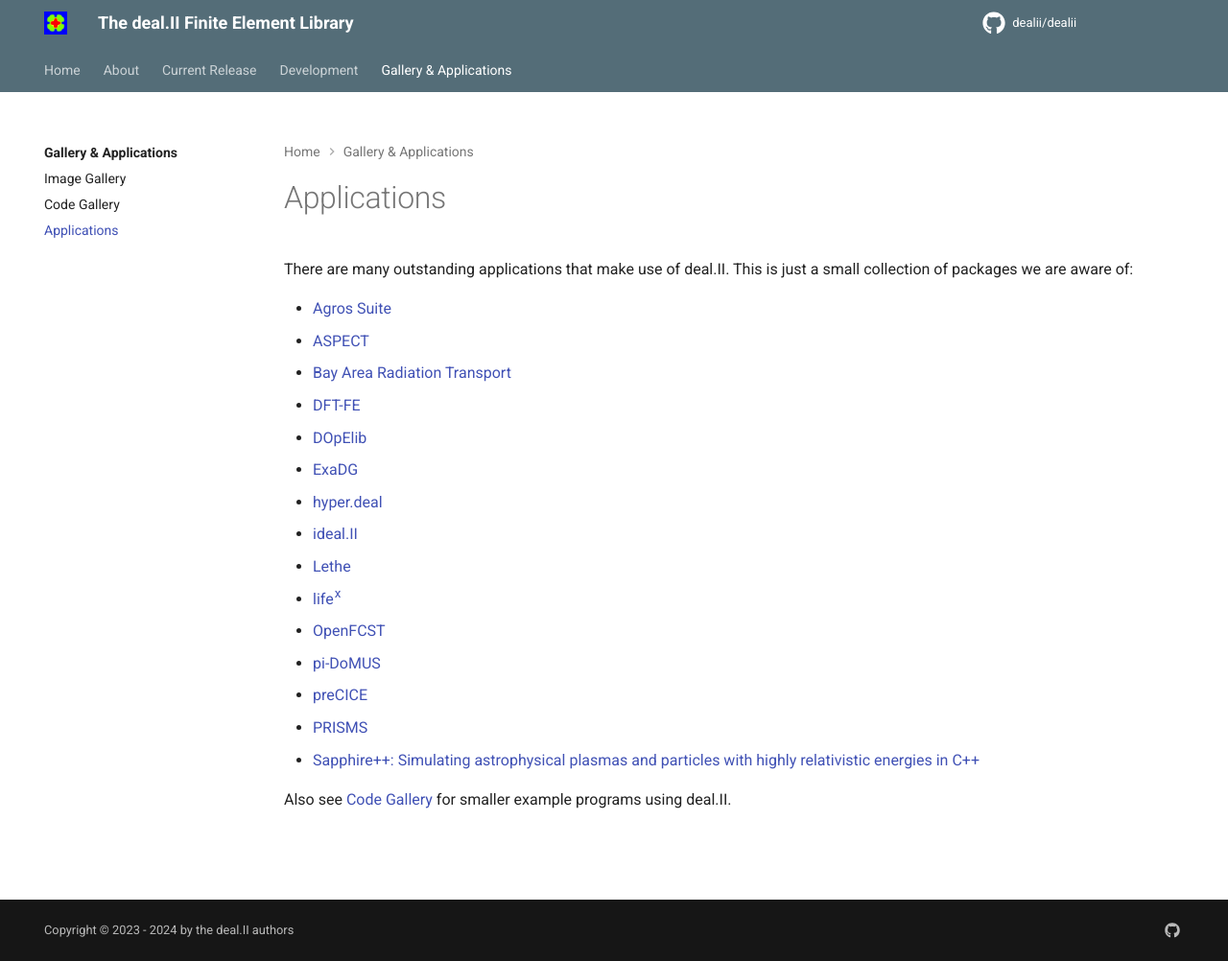
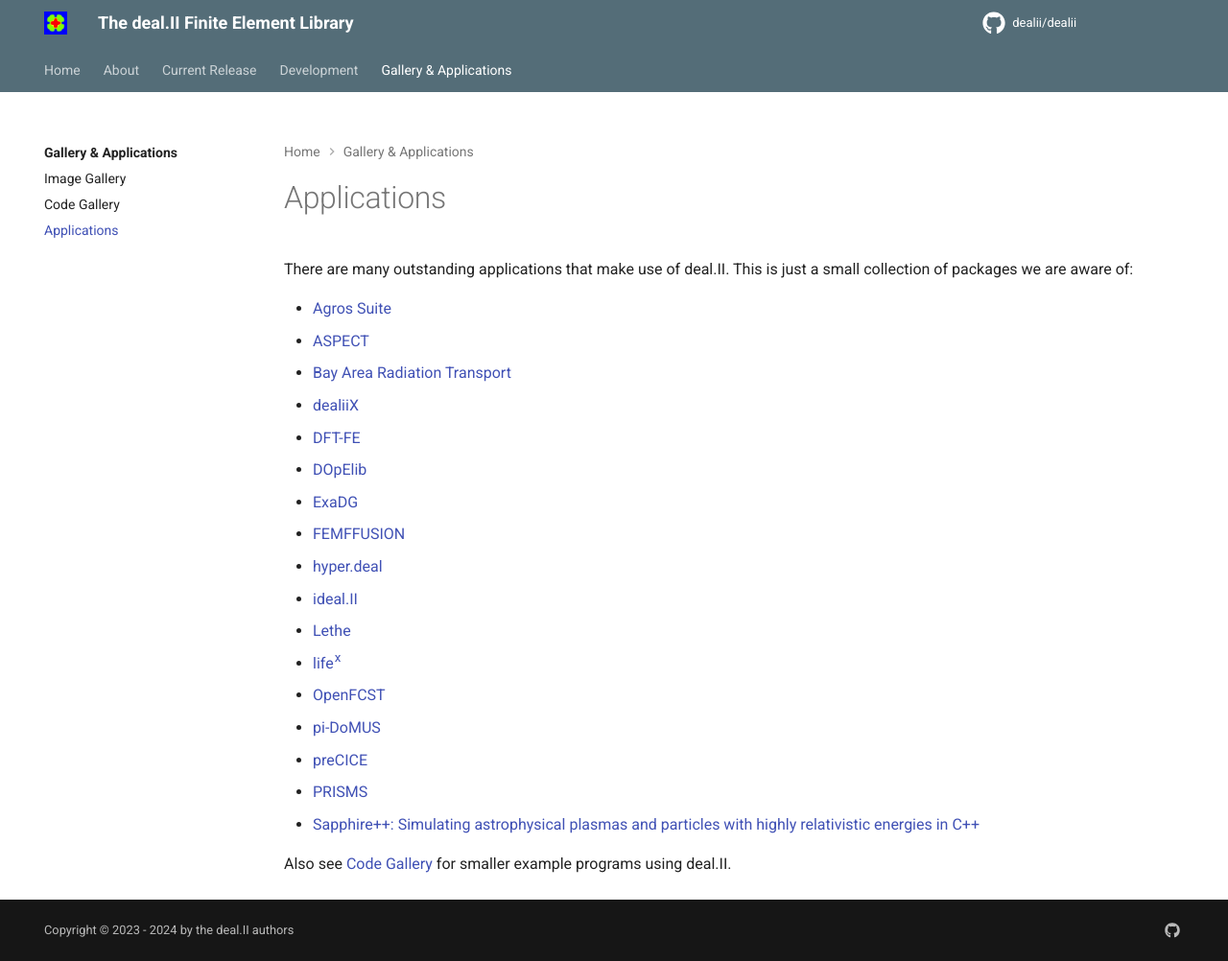
Before and after one commit to dealii/website, an MkDocs documentation site: the page built from docs/gallery_applications/applications.md, in a window 1280 px wide and 1002 px high. Shown: the whole window at 96% size. Built offline with MkDocs 1.6.1 and Material for MkDocs 9.7.7, drawn with Linux system fonts in a browser that asks for light colours; comment, search, counter and statistics services are not loaded.

Commit message:
Added dealiiX and FEMFFUSION to list of applications.

```diff
--- a/docs/gallery_applications/applications.md
+++ b/docs/gallery_applications/applications.md
@@ -6,9 +6,11 @@
 - [Agros Suite](http://www.agros2d.org/)
 - [ASPECT](https://aspect.geodynamics.org)
 - [Bay Area Radiation Transport](https://github.com/SlaybaughLab/BART/)
+- [dealiiX](https://www.dealii-x.eu/)
 - [DFT-FE](https://sites.google.com/umich.edu/dftfe)
 - [DOpElib](https://winnifried.github.io/dopelib/)
 - [ExaDG](https://github.com/exadg/exadg)
+- [FEMFFUSION](https://femffusion.webs.upv.es/)
 - [hyper.deal](https://github.com/hyperdeal/hyperdeal)
 - [ideal.II](https://instatdealii.github.io/idealii/dev/)
 - [Lethe](https://github.com/lethe-cfd/lethe)
```
